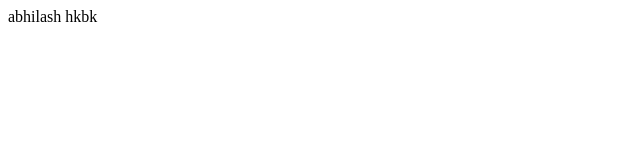
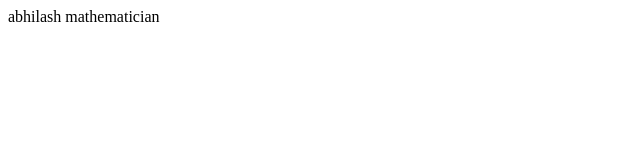
Before and after one commit to deepvenk395/new1, a plain HTML site: page index.html in a window 1280 px wide. Shown: the full height of the page, 0-640 px from the left. Drawn offline with Linux system fonts and the light colour scheme.

Commit message:
Update index.html

```diff
--- a/index.html
+++ b/index.html
@@ -1 +1 @@
-<html>abhilash hkbk </html>
+<html>abhilash mathematician </html>
```
